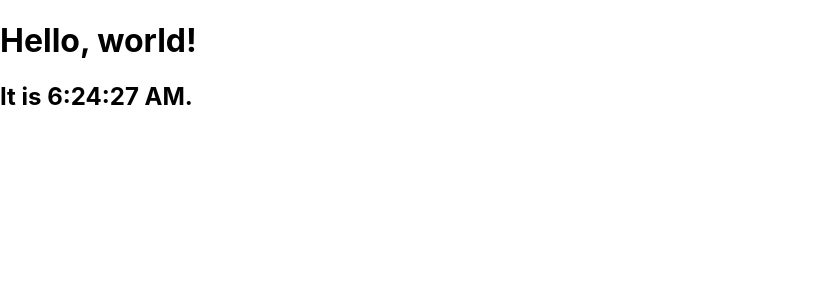
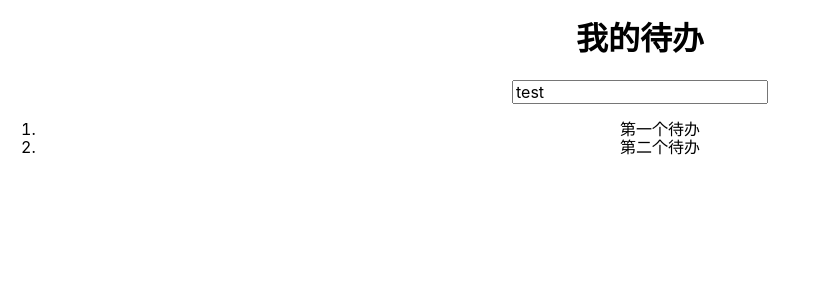
Before and after one commit to HeroMeiKong/MyReact, a React (Create React App) app: page / in a window 1280 px wide. Shown: the top 300 px of the page, without its empty margins (0-830 px from the left). Built offline with nearby package versions, Linux system fonts and the light colour scheme.

Commit message:
添加 normalize.css

```diff
--- a/package.json
+++ b/package.json
@@ -3,6 +3,7 @@
   "version": "0.1.0",
   "private": true,
   "dependencies": {
+    "normalize.css": "^8.0.0",
     "react": "^16.5.2",
     "react-dom": "^16.5.2",
     "react-scripts": "2.0.4"
--- a/src/App.js
+++ b/src/App.js
@@ -2,6 +2,7 @@
 import './App.css';
 import TodoInput from './TodoInput'
 import TodoItem from './TodoItem'
+import 'normalize.css'
 
 class App extends Component {
   constructor(props){
--- a/src/index.js
+++ b/src/index.js
@@ -1,24 +1,11 @@
 import React from 'react';
 import ReactDOM from 'react-dom';
 import './index.css';
-//import App from './App';
+import App from './App';
 import * as serviceWorker from './serviceWorker';
 
-//ReactDOM.render(<App />, document.getElementById('root'));
-function tick() {
-  const element = (
-    <div>
-      <h1>Hello, world!</h1>
-      <h2>It is {new Date().toLocaleTimeString()}.</h2>
-    </div>
-  );
-  ReactDOM.render(
-    element,
-    document.getElementById('root')
-  );
-}
+ReactDOM.render(<App />, document.getElementById('root'));
 
-setInterval(tick, 1000);
 
 // If you want your app to work offline and load faster, you can change
 // unregister() to register() below. Note this comes with some pitfalls.
```
Also changed, not shown: 19 other files (tests, documents, lock files or other folders).
